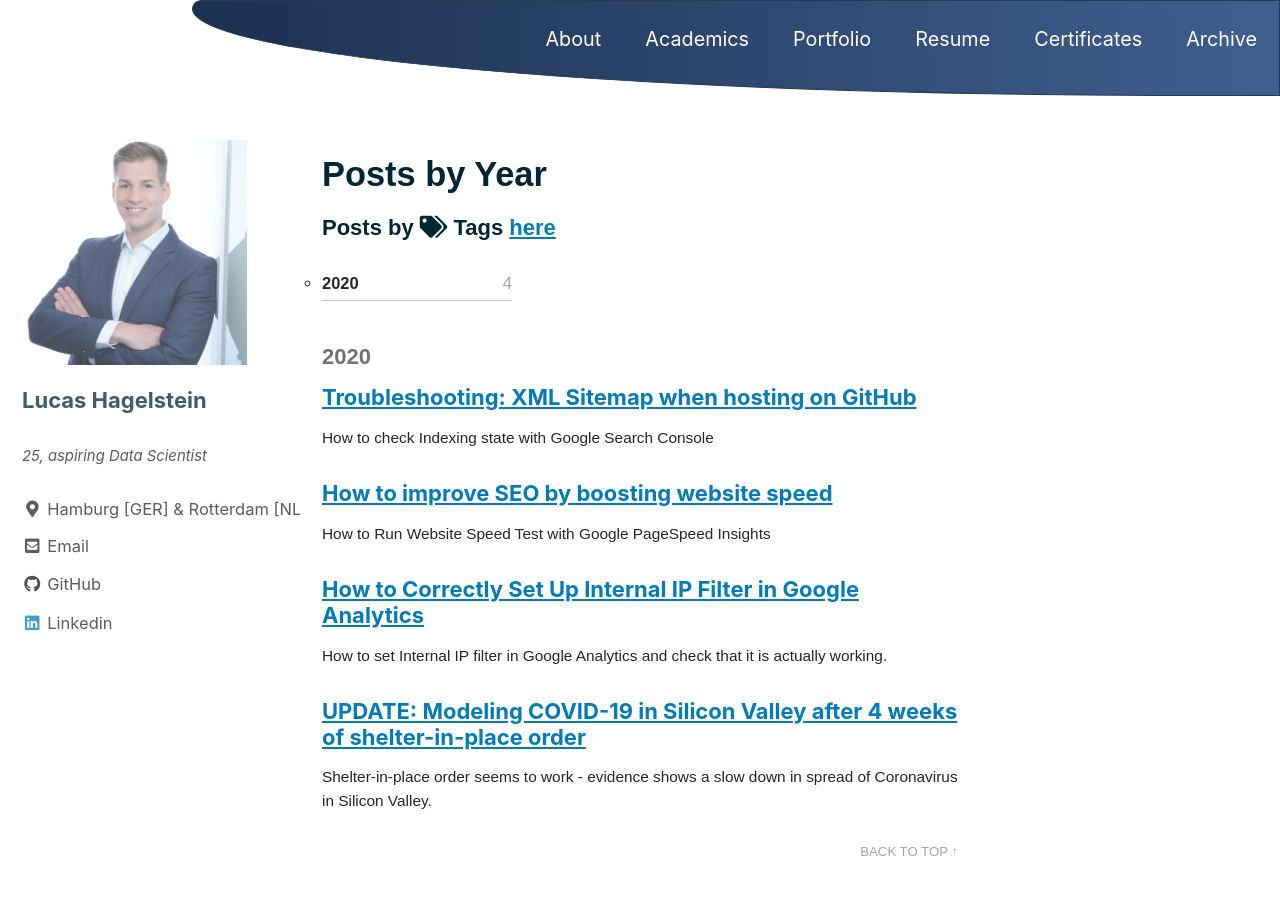
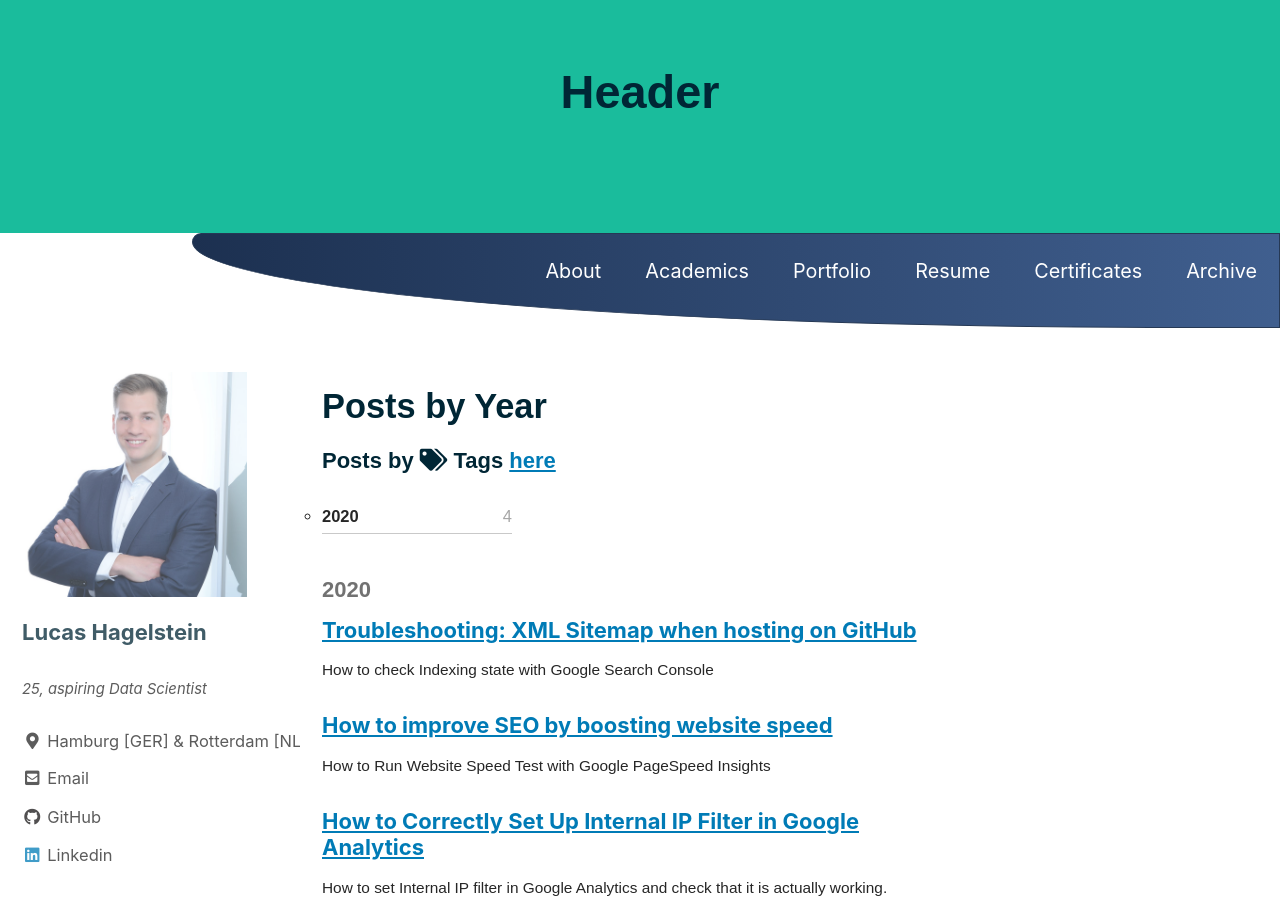
Before and after one commit to LHAGELS/LHAGELS.github.io, a Jekyll site: the page built from _pages/year-archive.md, in a window 1280 px wide and 900 px high. Built offline with Jekyll 4.4.1, drawn with Linux system fonts in a browser that asks for light colours; cached includes are drawn as plain includes; nearby versions of some CDN libraries.

Commit message:
new github

```diff
--- a/_includes/masthead.html
+++ b/_includes/masthead.html
@@ -4,6 +4,9 @@
   {% capture logo_path %}{{ site.logo }}{% endcapture %}
 {% endif %}
 
+<div class="header_background">
+  <h1>Header</h1>
+</div>
 <div class="masthead">
   <div class="masthead__inner-wrap">
     <div class="masthead__menu">
--- a/_sass/minimal-mistakes/_masthead.scss
+++ b/_sass/minimal-mistakes/_masthead.scss
@@ -2,6 +2,13 @@
    MASTHEAD
    ========================================================================== */
 
+  .header_background {
+     padding: 60px;
+     text-align: center;
+     background: #1abc9c;
+     color: black;
+     font-size: 30px;
+   }
 .masthead {
   position: relative;
   -webkit-animation: $intro-transition;
```
